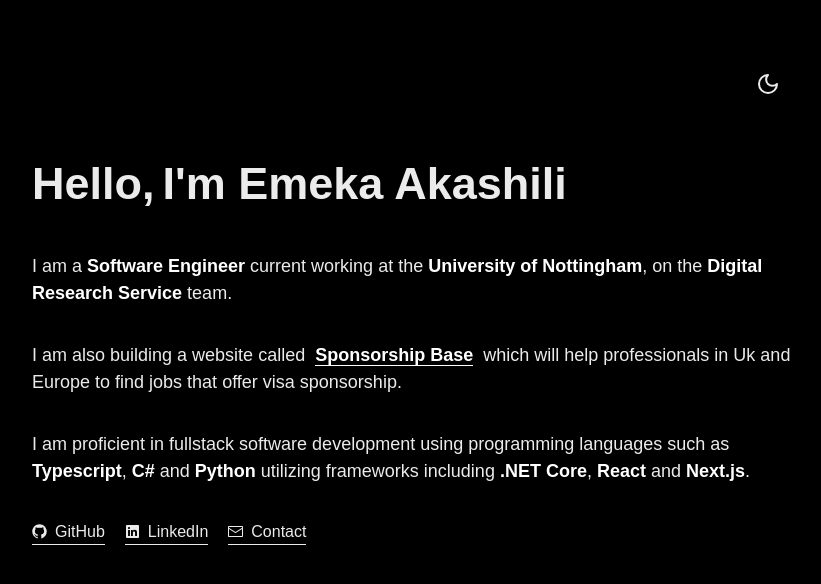
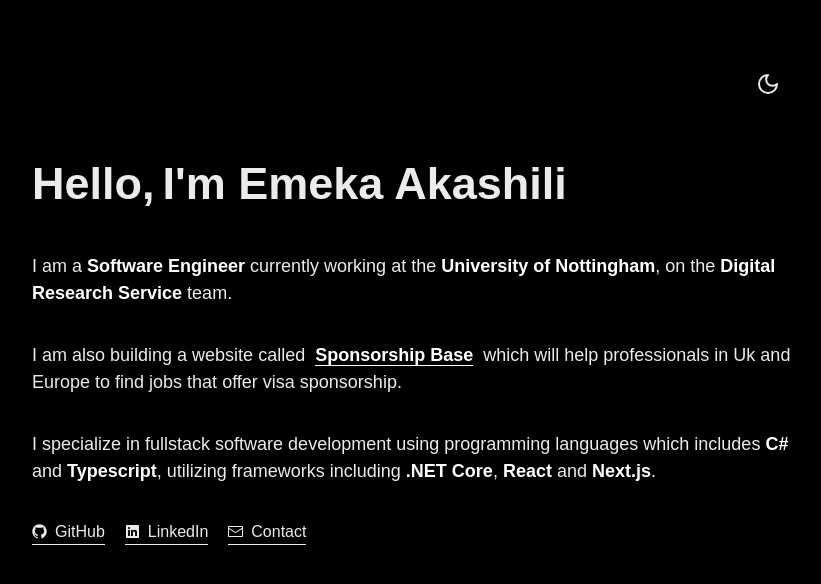
Before and after one commit to Dev-Akashili/akashili.com, a React (Vite) app: page / in a window 1280 px wide. Shown: the top 584 px of the page, without its empty margins (228-1049 px from the left). Built offline with nearby package versions, Linux system fonts and the light colour scheme; a web font is replaced by a local one.

Commit message:
Update page content

```diff
--- a/src/pages/IndexPage.tsx
+++ b/src/pages/IndexPage.tsx
@@ -55,7 +55,7 @@ const IndexPage = () => {
         <Text>I'm Emeka Akashili</Text>
       </Flex>
       <Text fontSize={{ base: "md", md: "17px", lg: "lg" }}>
-        I am a <Span>Software Engineer</Span> current working at the{" "}
+        I am a <Span>Software Engineer</Span> currently working at the{" "}
         <Span>University of Nottingham</Span>, on the{" "}
         <Span>Digital Research Service</Span> team.
       </Text>
@@ -83,10 +83,10 @@ const IndexPage = () => {
         visa sponsorship.
       </Text>
       <Text fontSize={{ base: "md", md: "17px", lg: "lg" }}>
-        I am proficient in fullstack software development using programming
-        languages such as <Span>Typescript</Span>, <Span>C#</Span> and{" "}
-        <Span>Python</Span> utilizing frameworks including{" "}
-        <Span>.NET Core</Span>, <Span>React</Span> and <Span>Next.js</Span>.
+        I specialize in fullstack software development using programming
+        languages which includes <Span>C#</Span> and <Span>Typescript</Span>, utilizing
+        frameworks including <Span>.NET Core</Span>, <Span>React</Span> and{" "}
+        <Span>Next.js</Span>.
       </Text>
       <Flex gap={"20px"} alignItems="center">
         {PAGE_LINKS.map((item) => (
```
